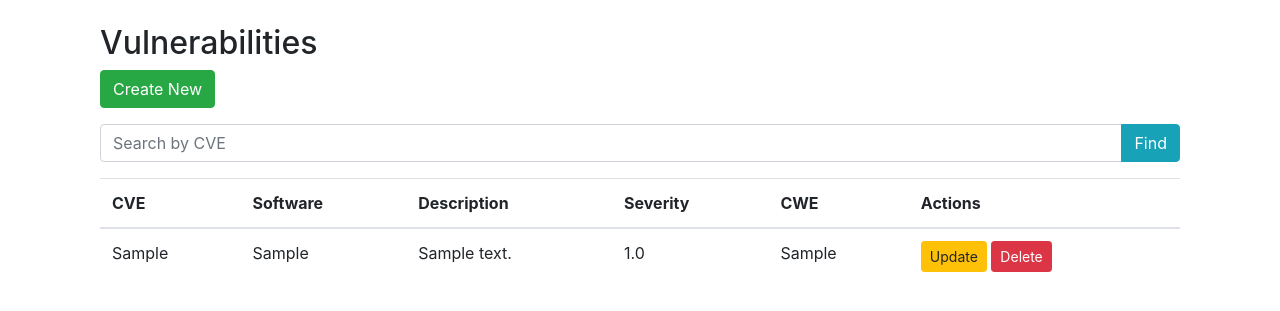
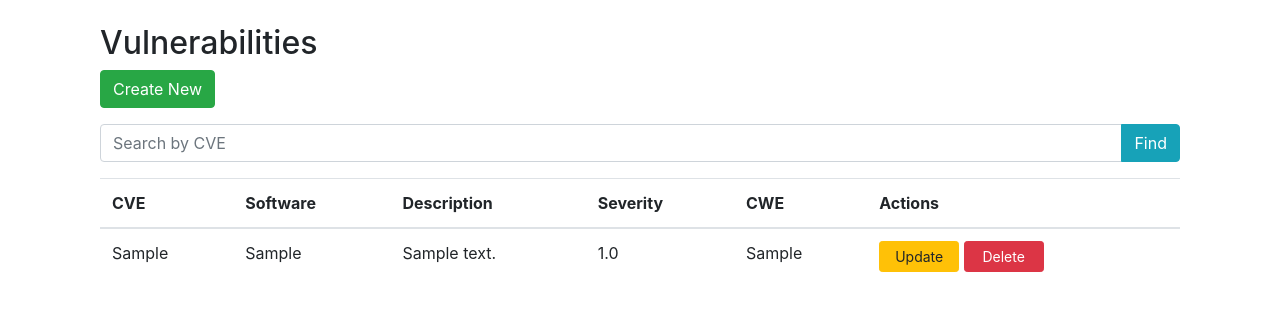
Before and after one commit to jorgesoft/django-vulns, a Django app: page /vulnerabilities/ in a window 1280 px wide. Shown: the part 56-367 px from the top of the page. Run offline with Django 5.2, Linux system fonts and the light colour scheme; tables that the repository leaves empty hold one stand-in row (values such as "Sample post"); some libraries are stand-ins or nearby versions.

Commit message:
django small fix to UI

```diff
--- a/dashboard/templates/dashboard/vulnerabilities_list.html
+++ b/dashboard/templates/dashboard/vulnerabilities_list.html
@@ -38,16 +38,20 @@
                 <td>{{ vulnerability.description }}</td>
                 <td>{{ vulnerability.severity }}</td>
                 <td>{{ vulnerability.cwe }}</td>
-                <td>
-                    <!-- Update action remains unchanged -->
-                    <a href="{% url 'vulnerability-update' vulnerability.cve %}" class="btn btn-warning btn-sm">Update</a>
+                <style>
+                    .btn-fixed-width {
+                        width: 80px; /* Adjust as needed to make sure both buttons are the same width */
+                    }
+                    </style>
 
-                    <!-- Delete action updated to use a form -->
-                    <form action="{% url 'vulnerability-delete' vulnerability.cve %}" method="post" style="display: inline;" onsubmit="return confirm('Are you sure you want to delete this vulnerability?');">
-                        {% csrf_token %}
-                        <button type="submit" class="btn btn-danger btn-sm">Delete</button>
-                    </form>
-                </td>
+                    <td>
+                        <a href="{% url 'vulnerability-update' vulnerability.cve %}" class="btn btn-warning btn-sm btn-fixed-width">Update</a>
+
+                        <form action="{% url 'vulnerability-delete' vulnerability.cve %}" method="post" class="d-inline-block" onsubmit="return confirm('Are you sure you want to delete this vulnerability?');">
+                            {% csrf_token %}
+                            <button type="submit" class="btn btn-danger btn-sm btn-fixed-width">Delete</button>
+                        </form>
+                    </td>
             </tr>
             {% empty %}
             <tr>
```
